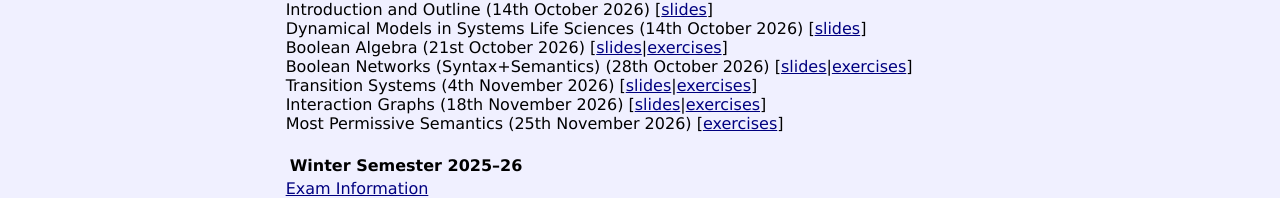
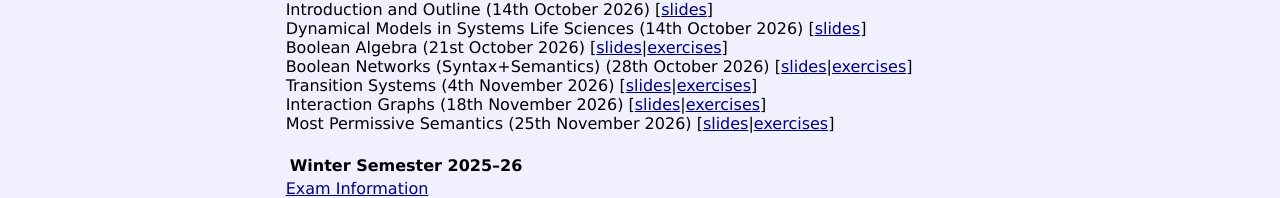
Before and after one commit to JuriKolcak/JuriKolcak.github.io, a plain HTML site: page teaching.html in a window 1280 px wide. Shown: the part 480-678 px from the top of the page. Drawn offline with Linux system fonts and the light colour scheme.

Commit message:
most permissive slides

```diff
--- a/teaching.html
+++ b/teaching.html
@@ -40,7 +40,7 @@
         <br/>
 		Interaction Graphs (18th November 2026) [<a href="BoolNet26-27/interaction-graphs.pdf">slides</a>|<a href="BoolNet26-27/interaction-graphs-ex.pdf">exercises</a>]
         <br/>
-		Most Permissive Semantics (25th November 2026) [<a href="BoolNet26-27/most-permissive-ex.pdf">exercises</a>]
+		Most Permissive Semantics (25th November 2026) [<a href="BoolNet26-27/most-permissive.pdf">slides</a>|<a href="BoolNet26-27/most-permissive-ex.pdf">exercises</a>]
         <br/>
         <br/>
 
```
Also changed, not shown: 1 other file.
